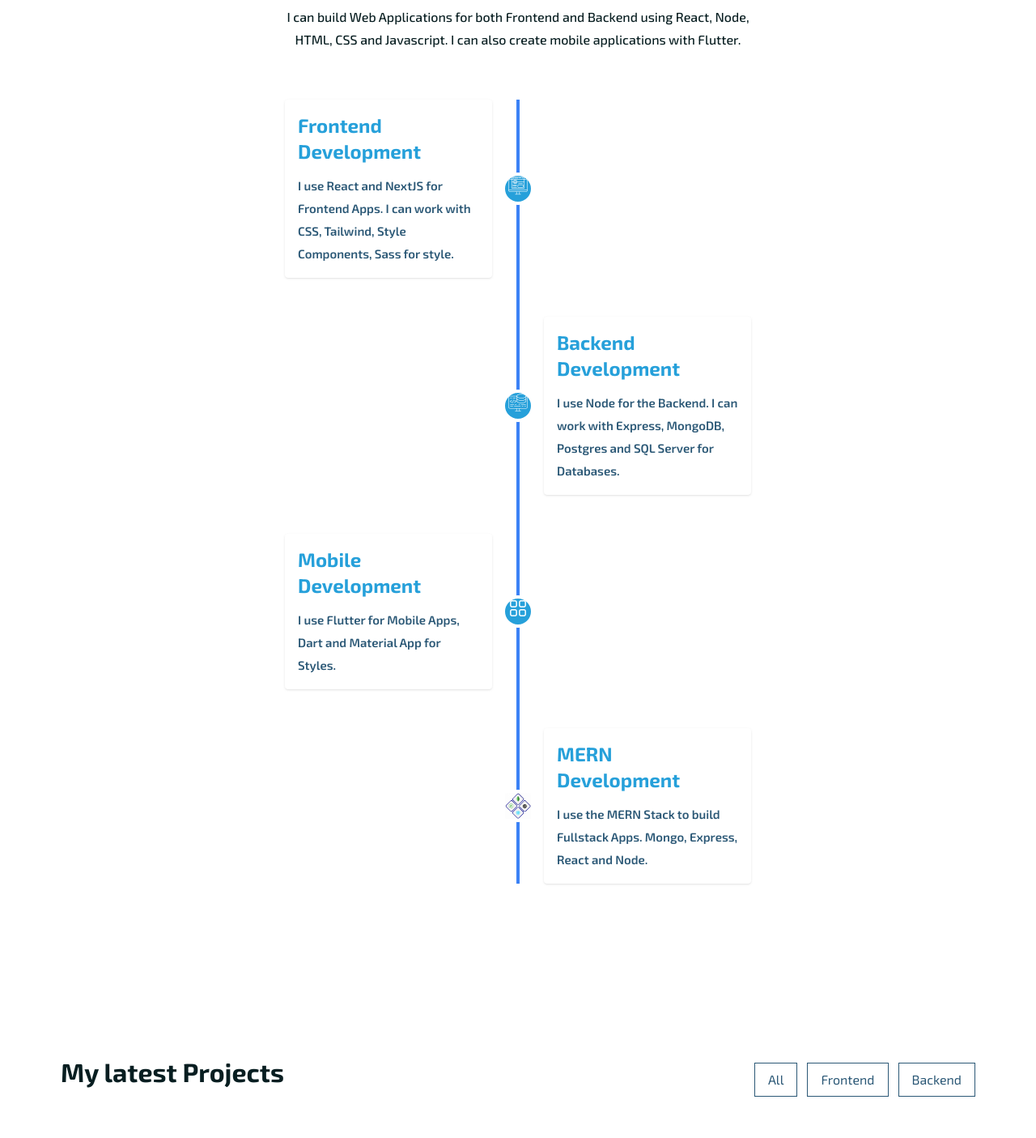
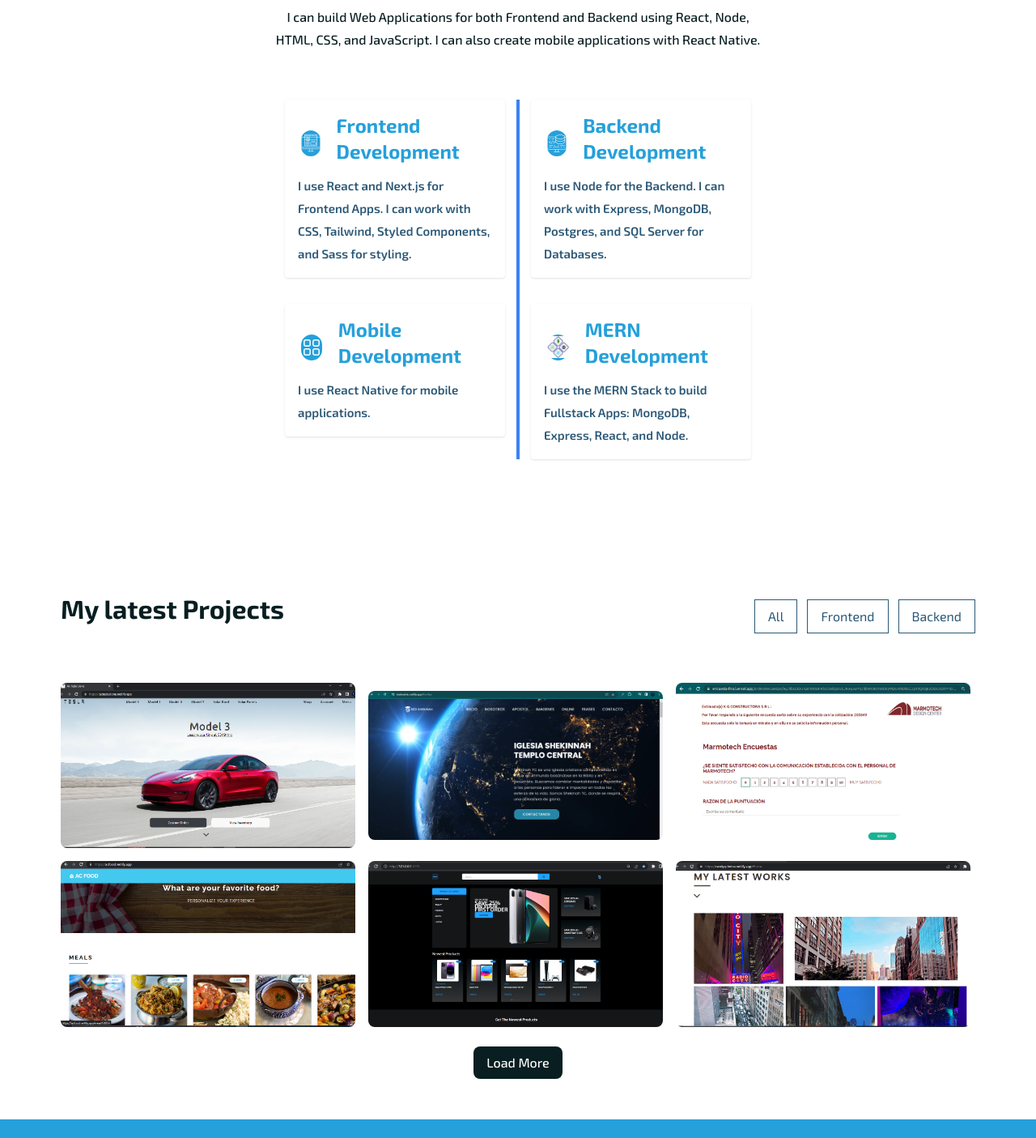
Before and after one commit to acarrascocesa/newportfolio2023, a React (Vite) app: page / in a window 1280 px wide. Shown: the part 820-2225 px from the top of the page at 81% size. Built offline with nearby package versions, Linux system fonts and the light colour scheme.

Commit message:
fixed styles

```diff
--- a/src/components/UI/Hero.jsx
+++ b/src/components/UI/Hero.jsx
@@ -1,5 +1,6 @@
 import profileImg from "../../assets/images/mee.png";
 import CountUp from "react-countup";
+import cvFile from "../../assets/cv.pdf";
 
 const Hero = () => {
   return (
@@ -29,11 +30,12 @@ const Hero = () => {
               data-aos-delay="200"
               className="flex items-center gap-6 mt-7"
             >
-              <a href="#about">
+              <a href={cvFile} download="cv.pdf">
                 <button className="bg-primaryColor text-white font-[500] flex items-center gap-2 hover:bg-smallTextColor ease-in duration-300 py-2 px-4 rounded-lg">
-                  <i class="ri-mail-send-line"></i>Hire Me!!
+                  <i className="ri-download-line"></i>Download CV
                 </button>
               </a>
+
               <a
                 className=" text-smallTextColor font-[600] text-[16px] border-b border-solid border-smallTextColor"
                 href="#portfolio"
--- a/src/components/UI/Services.jsx
+++ b/src/components/UI/Services.jsx
@@ -9,123 +9,92 @@ const Services = () => {
       <div className="container lg:pt-5">
         <div className="text-center">
           <h2 className="text-headingColor font-[800] text-[2.4rem] mb-5 uppercase">
-            What can i build?
+            What can I build?
           </h2>
           <p className="lg:max-w-[600px] lg:mx-auto text-headingColor font-[500] text-[16px] leading-7">
             I can build Web Applications for both Frontend and Backend using
-            React, Node, HTML, CSS and Javascript. I can also create mobile
-            applications with Flutter.
+            React, Node, HTML, CSS, and JavaScript. I can also create mobile
+            applications with React Native.
           </p>
         </div>
         <div className="flex flex-col justify-center sm:py-12">
           <div className="w-full py-3 sm:max-w-xl sm:mx-auto sm:px-0">
             <div className="relative text-gray-700 antialiased text-sm font-semibold">
               <div className="hidden absolute w-1 sm:block bg-blue-500 h-full left-1/2 transform -translate-x-1/2"></div>
-              {/* Left */}
-              <div className="mt-6 sm:mt-0 sm:mb-12">
-                <div className="flex items-center flex-col sm:flex-row">
-                  <div className="flex justify-start w-full mx-auto items-center">
-                    <div className="w-full sm:w-1/2 sm:pr-8">
-                      <div
-                        data-aos="fade-right"
-                        data-aos-duration="1200"
-                        className="bg-white p-4 rounded shadow group hover:bg-primaryColor cursor-pointer ease-in duration-150"
-                      >
-                        <h3 className="text-primaryColor font-[700] mb-3 group-hover:text-white group-hover:font-[600] text-2xl">
-                          Frontend Development
-                        </h3>
-                        <p className="text-[15px] text-smallTextColor group-hover:text-white group-hover:font-[500] leading-7">
-                          I use React and NextJS for Frontend Apps. I can work
-                          with CSS, Tailwind, Style Components, Sass for style.
-                        </p>
-                      </div>
-                    </div>
-                  </div>
-                  <div className="rounded-full bg-primaryColor border-white border-4 w-10 h-10 absolute left-1/2 transform -translate-x-1/2 translate-y-4 sm:translate-y-0 flex items-start justify-center">
+              <div className="grid grid-cols-1 sm:grid-cols-2 gap-8">
+                {/* Frontend Development */}
+                <div data-aos="fade-right" data-aos-duration="1200">
+                  <div className="bg-white p-4 rounded shadow group hover:bg-primaryColor cursor-pointer ease-in duration-150">
+                    <div className="flex items-center">
+                      <div className="rounded-full bg-primaryColor border-white border-4 w-10 h-10 flex items-center justify-center">
                         <figure>
                           <img src={frontendImg} alt="frontend" />
                         </figure>
                       </div>
+                      <h3 className="text-primaryColor font-[700] mb-3 group-hover:text-white group-hover:font-[600] text-2xl ml-4">
+                        Frontend Development
+                      </h3>
                     </div>
-              </div>
-              {/* Right */}
-              <div className="mt-6 sm:mt-0 sm:mb-12">
-                <div className="flex items-center flex-col sm:flex-row">
-                  <div className="flex justify-end w-full mx-auto items-center">
-                    <div className="w-full sm:w-1/2 sm:pl-8">
-                      <div
-                        data-aos="fade-left"
-                        data-aos-duration="1200"
-                        className="bg-white p-4 rounded shadow group hover:bg-primaryColor cursor-pointer ease-in duration-150"
-                      >
-                        <h3 className="text-primaryColor font-[700] mb-3 group-hover:text-white group-hover:font-[600] text-2xl">
-                          Backend Development
-                        </h3>
                     <p className="text-[15px] text-smallTextColor group-hover:text-white group-hover:font-[500] leading-7">
-                          I use Node for the Backend. I can work with Express,
-                          MongoDB, Postgres and SQL Server for Databases.
+                      I use React and Next.js for Frontend Apps. I can work with
+                      CSS, Tailwind, Styled Components, and Sass for styling.
                     </p>
                   </div>
                 </div>
-                  </div>
-                  <div className="rounded-full bg-primaryColor border-white border-4 w-10 h-10 absolute left-1/2 transform -translate-x-1/2 translate-y-4 sm:translate-y-0 flex items-start justify-center">
+                {/* Backend Development */}
+                <div data-aos="fade-left" data-aos-duration="1200">
+                  <div className="bg-white p-4 rounded shadow group hover:bg-primaryColor cursor-pointer ease-in duration-150">
+                    <div className="flex items-center">
+                      <div className="rounded-full bg-primaryColor border-white border-4 w-10 h-10 flex items-center justify-center">
                         <figure>
                           <img src={backendImg} alt="backend" />
                         </figure>
                       </div>
+                      <h3 className="text-primaryColor font-[700] mb-3 group-hover:text-white group-hover:font-[600] text-2xl ml-4">
+                        Backend Development
+                      </h3>
                     </div>
-              </div>
-              {/* Left */}
-              <div className="mt-6 sm:mt-0 sm:mb-12">
-                <div className="flex items-center flex-col sm:flex-row">
-                  <div className="flex justify-start w-full mx-auto items-center">
-                    <div className="w-full sm:w-1/2 sm:pr-8">
-                      <div
-                        data-aos="fade-right"
-                        data-aos-duration="1200"
-                        className="bg-white p-4 rounded shadow group hover:bg-primaryColor cursor-pointer ease-in duration-150"
-                      >
-                        <h3 className="text-primaryColor font-[700] mb-3 group-hover:text-white group-hover:font-[600] text-2xl">
-                          Mobile Development
-                        </h3>
                     <p className="text-[15px] text-smallTextColor group-hover:text-white group-hover:font-[500] leading-7">
-                          I use Flutter for Mobile Apps, Dart and Material App
-                          for Styles.
+                      I use Node for the Backend. I can work with Express,
+                      MongoDB, Postgres, and SQL Server for Databases.
                     </p>
                   </div>
                 </div>
-                  </div>
-                  <div className="rounded-full bg-primaryColor border-white border-4 w-10 h-10 absolute left-1/2 transform -translate-x-1/2 translate-y-4 sm:translate-y-0 flex items-start justify-center">
+                {/* Mobile Development */}
+                <div data-aos="fade-right" data-aos-duration="1200">
+                  <div className="bg-white p-4 rounded shadow group hover:bg-primaryColor cursor-pointer ease-in duration-150">
+                    <div className="flex items-center">
+                      <div className="rounded-full bg-primaryColor border-white border-4 w-10 h-10 flex items-center justify-center">
                         <figure>
-                      <img src={apps} alt="frontend" />
+                          <img src={apps} alt="mobile development" />
                         </figure>
                       </div>
+                      <h3 className="text-primaryColor font-[700] mb-3 group-hover:text-white group-hover:font-[600] text-2xl ml-4">
+                        Mobile Development
+                      </h3>
                     </div>
-              </div>
-              {/* Right */}
-              <div className="mt-6 sm:mt-0 sm:mb-12">
-                <div className="flex items-center flex-col sm:flex-row">
-                  <div className="flex justify-end w-full mx-auto items-center">
-                    <div className="w-full sm:w-1/2 sm:pl-8">
-                      <div
-                        data-aos="fade-left"
-                        data-aos-duration="1200"
-                        className="bg-white p-4 rounded shadow group hover:bg-primaryColor cursor-pointer ease-in duration-150"
-                      >
-                        <h3 className="text-primaryColor font-[700] mb-3 group-hover:text-white group-hover:font-[600] text-2xl">
-                          MERN Development
-                        </h3>
                     <p className="text-[15px] text-smallTextColor group-hover:text-white group-hover:font-[500] leading-7">
-                          I use the MERN Stack to build Fullstack Apps. Mongo,
-                          Express, React and Node.
+                      I use React Native for mobile applications.
                     </p>
                   </div>
                 </div>
+                {/* MERN Development */}
+                <div data-aos="fade-left" data-aos-duration="1200">
+                  <div className="bg-white p-4 rounded shadow group hover:bg-primaryColor cursor-pointer ease-in duration-150">
+                    <div className="flex items-center">
+                      <div className="rounded-full bg-primaryColor border-white border-4 w-10 h-10 flex items-center justify-center">
+                        <figure>
+                          <img src={mern} alt="MERN development" />
+                        </figure>
                       </div>
-                  <div className="rounded-full bg-primaryColor border-white border-4 w-10 h-10 absolute left-1/2 transform -translate-x-1/2 translate-y-4 sm:translate-y-0 flex items-start justify-center">
-                    <figure>
-                      <img src={mern} alt="backend" />
-                    </figure>
+                      <h3 className="text-primaryColor font-[700] mb-3 group-hover:text-white group-hover:font-[600] text-2xl ml-4">
+                        MERN Development
+                      </h3>
+                    </div>
+                    <p className="text-[15px] text-smallTextColor group-hover:text-white group-hover:font-[500] leading-7">
+                      I use the MERN Stack to build Fullstack Apps: MongoDB,
+                      Express, React, and Node.
+                    </p>
                   </div>
                 </div>
               </div>
```
Also changed, not shown: src/components/Footer/Footer.jsx (+17 -14 lines), src/components/Header/Header.jsx (+63 -15 lines), 1 other file (tests, documents, lock files or other folders). Lines whose indentation alone changed are shown as unchanged.
